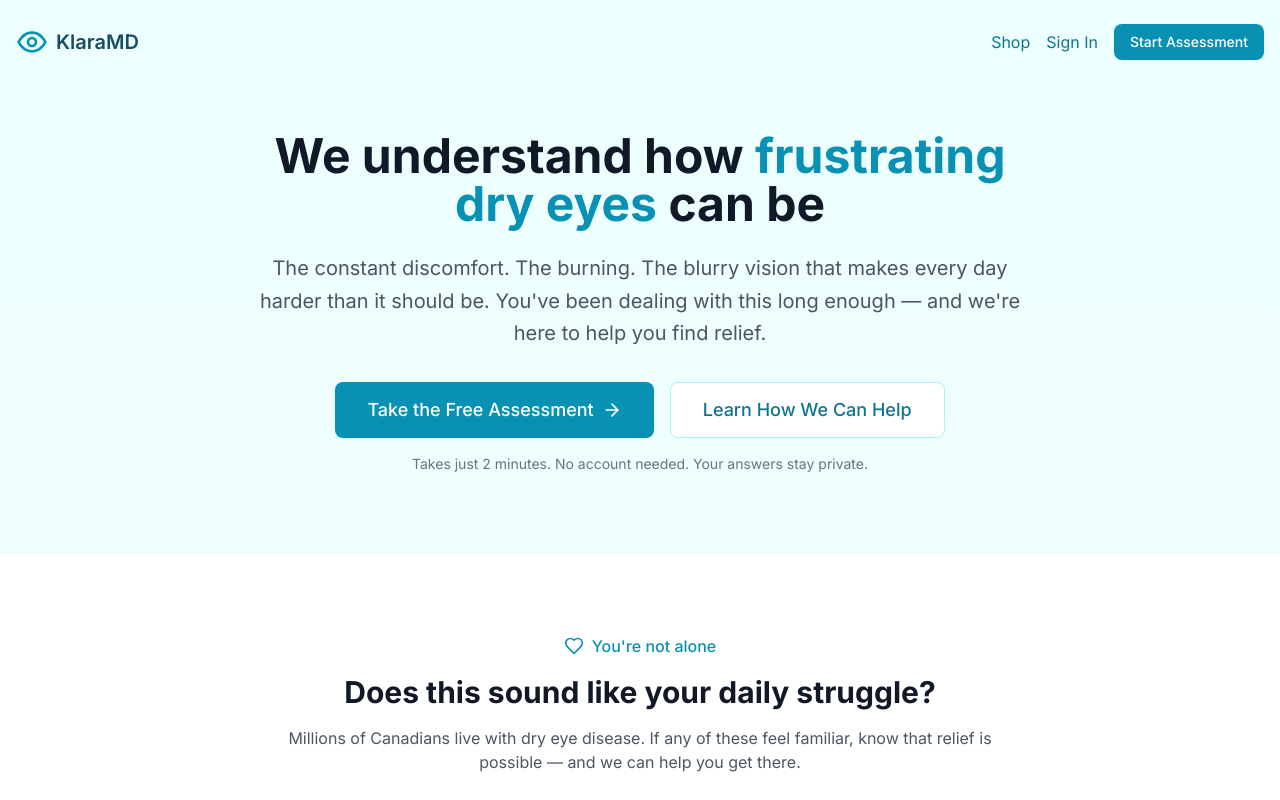
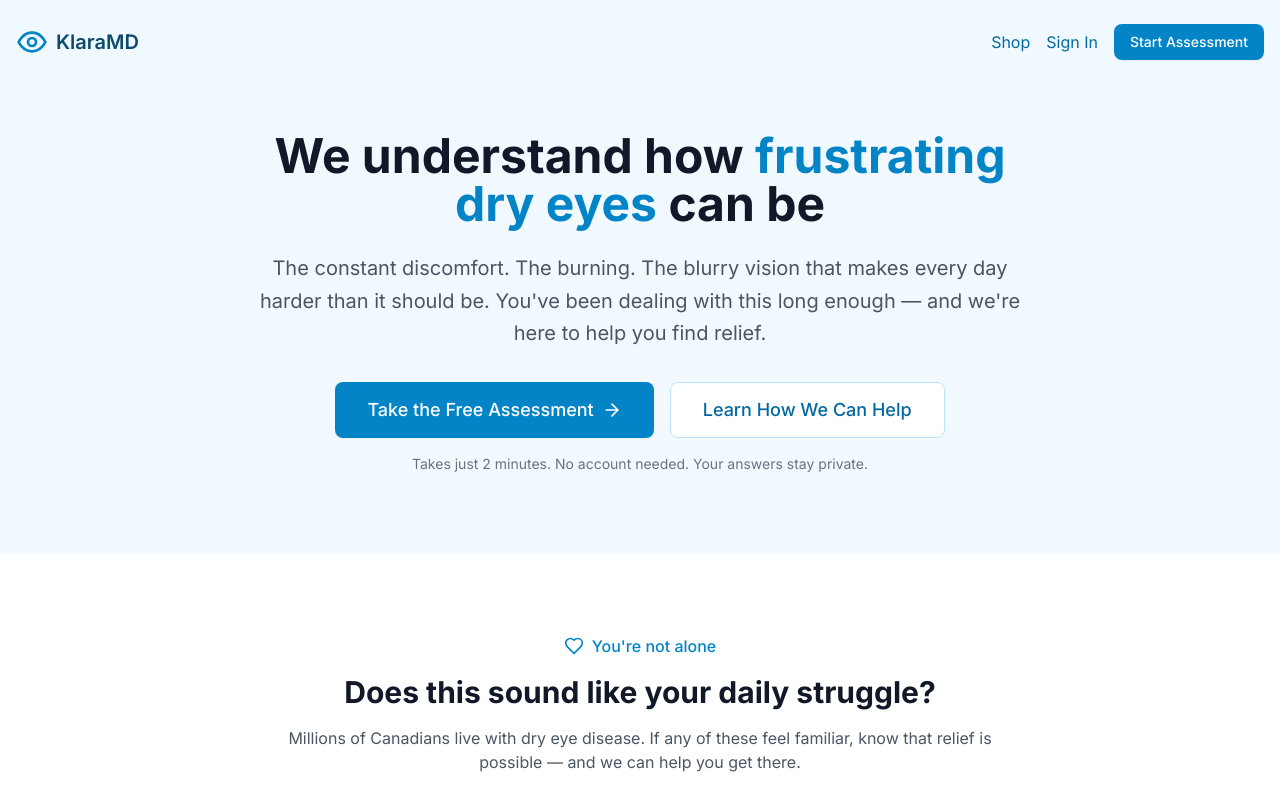
Before and after one commit to stash01/eyecare-poc, a Next.js app: page / in a window 1280 px wide. Shown: the top 800 px of the page. Built offline with nearby package versions, Linux system fonts and the light colour scheme.

Commit message:
Update tailwind.config.ts

```diff
--- a/tailwind.config.ts
+++ b/tailwind.config.ts
@@ -10,16 +10,16 @@ const config: Config = {
     extend: {
       colors: {
         primary: {
-          50: "#ecfeff",
-          100: "#cffafe",
-          200: "#a5f3fc",
-          300: "#67e8f9",
-          400: "#22d3ee",
-          500: "#06b6d4",
-          600: "#0891b2",
-          700: "#0e7490",
-          800: "#155e75",
-          900: "#164e63",
+          50: "#f0f9ff",
+          100: "#e0f2fe",
+          200: "#bae6fd",
+          300: "#7dd3fc",
+          400: "#38bdf8",
+          500: "#0ea5e9",
+          600: "#0284c7",
+          700: "#0369a1",
+          800: "#075985",
+          900: "#0c4a6e",
         },
       },
       fontFamily: {
```
